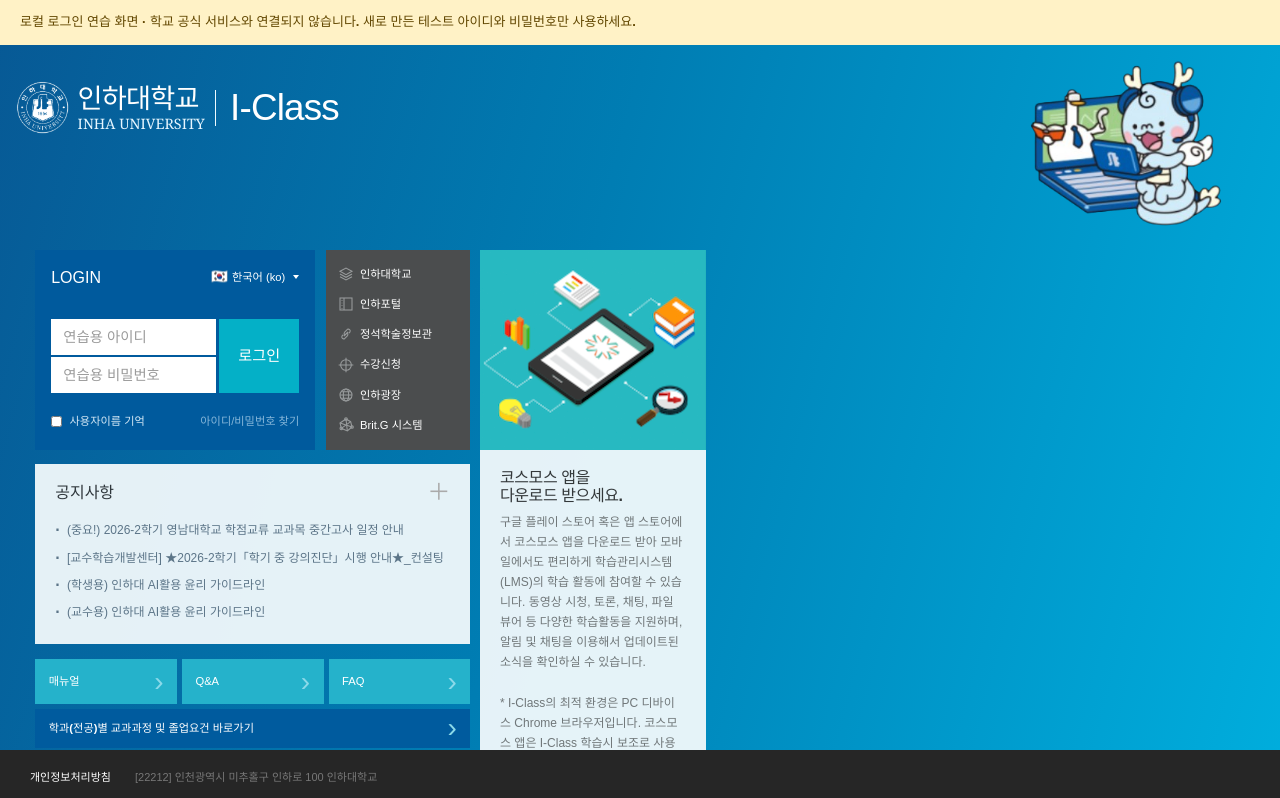
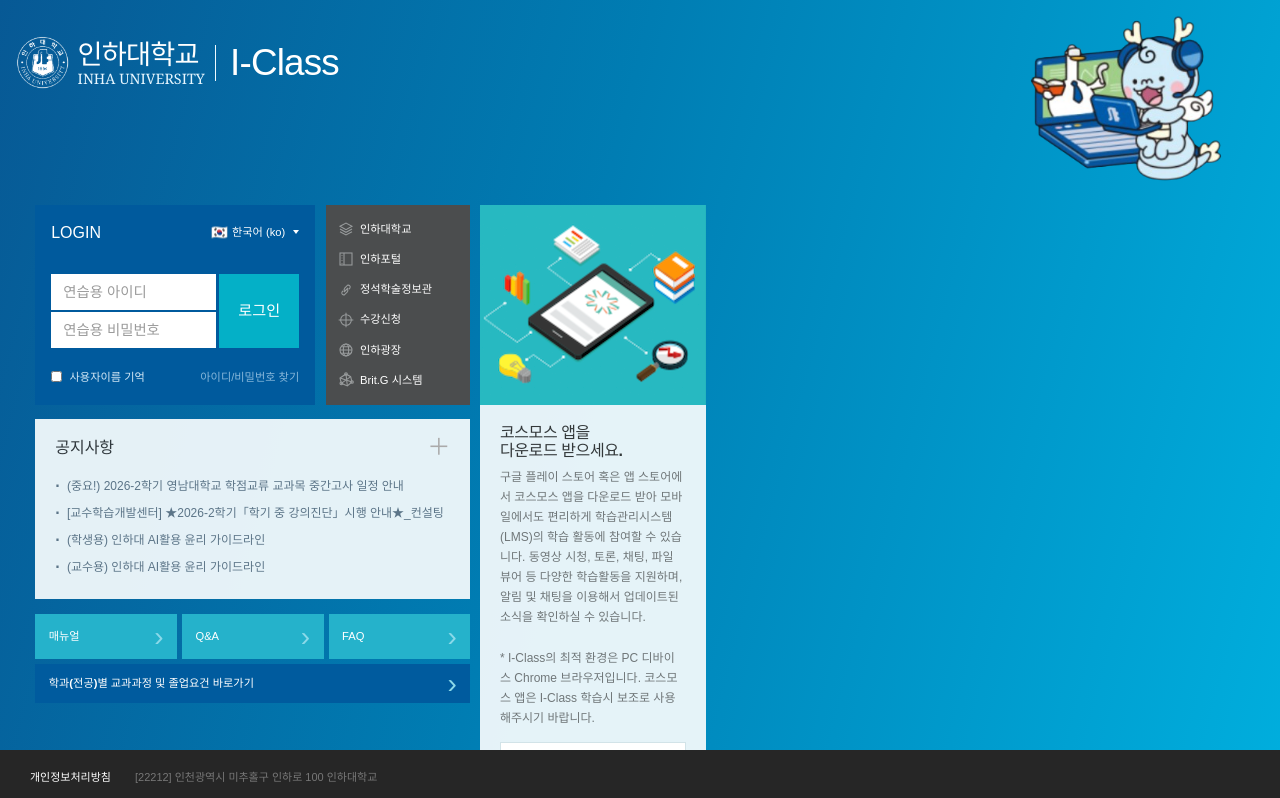
Before and after one commit to fyysk8214/HACK, a Next.js app: page / in a window 1280 px wide. Shown: the top 798 px of the page. Built offline with nearby package versions, Linux system fonts and the light colour scheme.

Commit message:
Update practice login page

```diff
--- a/app/layout.tsx
+++ b/app/layout.tsx
@@ -2,7 +2,7 @@
 import "./globals.css";
 
 export const metadata: Metadata = {
-  title: "연습용 로그인",
+  title: "I-Class",
   description: "I-Class 로그인 화면 연습 프로젝트",
 };
 
--- a/app/login-screen.tsx
+++ b/app/login-screen.tsx
@@ -105,9 +105,6 @@
 
   return (
     <div className="login-page">
-      <div className="practice-banner" role="note">
-        {isEnglish ? "LOCAL PRACTICE — This is not the official university service. Use newly created test credentials only." : "로컬 로그인 연습 화면 · 학교 공식 서비스와 연결되지 않습니다. 새로 만든 테스트 아이디와 비밀번호만 사용하세요."}
-      </div>
       <header className="site-header">
         <div className="site-logo" aria-label="인하대학교 I-Class">
           <Image className="brand-emblem" src={images.logo} alt="인하대학교 엠블럼" width={200} height={200} loading="eager" unoptimized />
```
